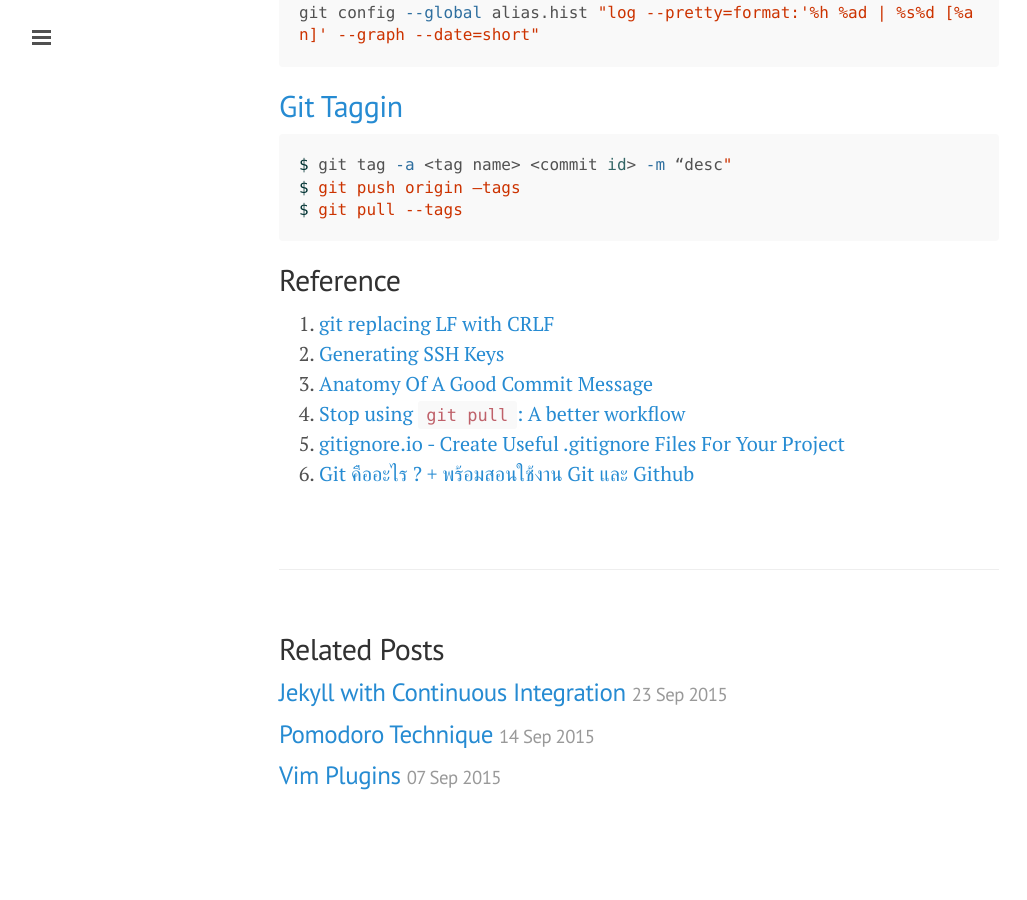
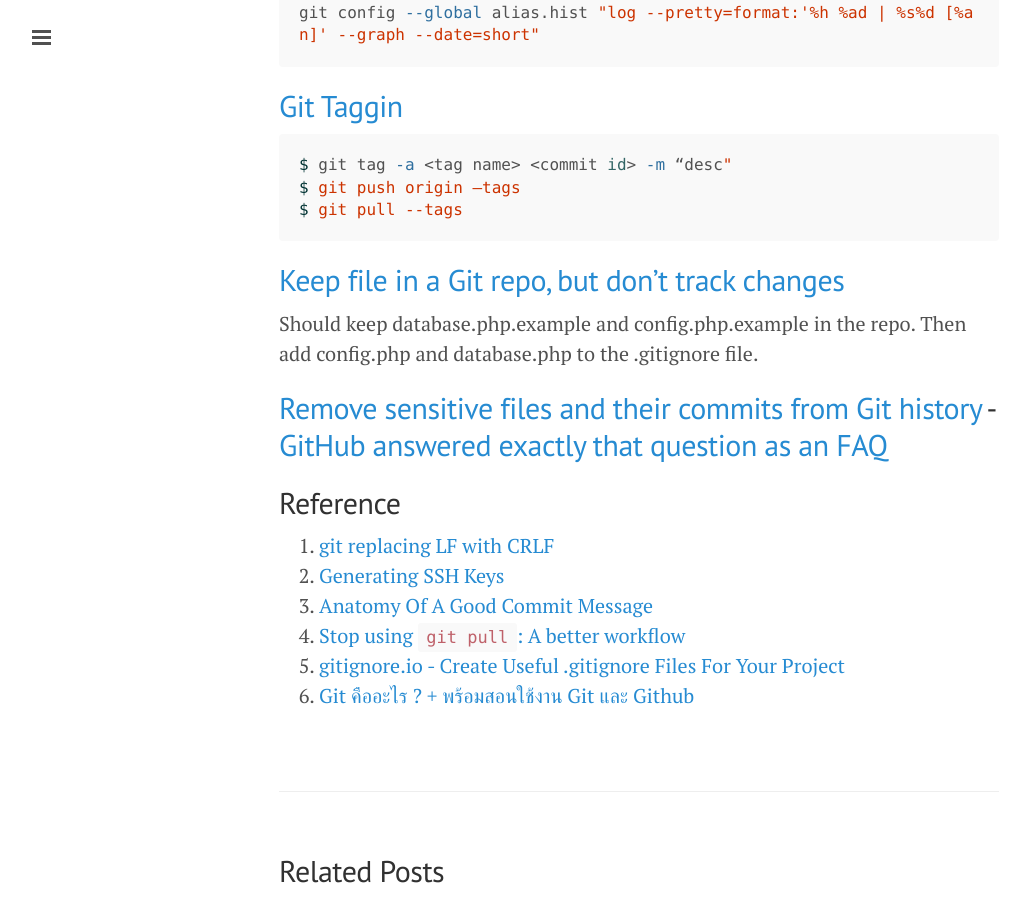
Before and after one commit to ibotdotout/ibotdotout.github.io, a Jekyll site: the page built from _posts/2014-07-29-git.md, in a window 1280 px wide and 900 px high, scrolled down 939 px. Shown: the whole window, without its empty margins (1-1028 px from the left). Built offline with Jekyll 4.4.1, drawn with Linux system fonts in a browser that asks for light colours; Markdown is read by kramdown in place of the engine named in the settings; before the commit the page ends 1790 px from its top, so only the background shows below that.

Commit message:
update git

````diff
--- a/_posts/2014-07-29-git.md
+++ b/_posts/2014-07-29-git.md
@@ -48,6 +48,14 @@ $ git push origin —tags
 $ git pull --tags
 ```
 
+## [Keep file in a Git repo, but don't track changes](http://stackoverflow.com/questions/9794931/keep-file-in-a-git-repo-but-dont-track-changes)
+
+Should keep database.php.example and config.php.example in the repo.
+Then add config.php and database.php to the .gitignore file.
+
+## [Remove sensitive files and their commits from Git history](http://stackoverflow.com/questions/872565/remove-sensitive-files-and-their-commits-from-git-history) - [GitHub answered exactly that question as an FAQ](https://help.github.com/articles/remove-sensitive-data)
+
+
 ## Reference
 1. [git replacing LF with CRLF](http://stackoverflow.com/questions/1967370/git-replacing-lf-with-crlf)
 2. [Generating SSH Keys](https://help.github.com/articles/generating-ssh-keys)
````
